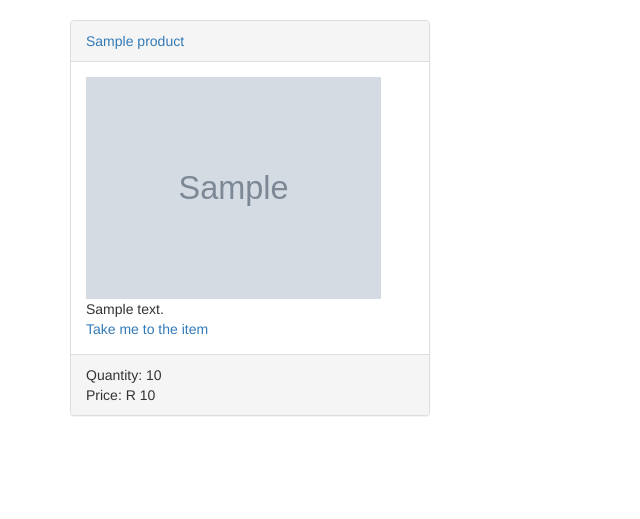
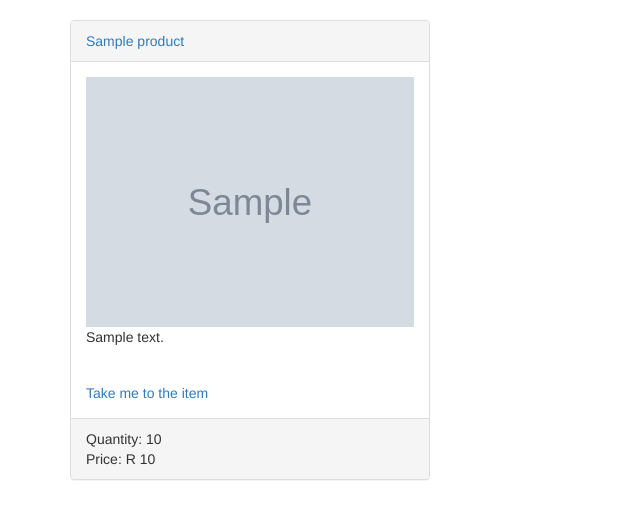
Before and after one commit to MarcoVanderEecken/ShoppingCart, a PHP site: page /productList.php in a window 1280 px wide. Shown: the part 53-572 px from the top of the page, without its empty margins (0-640 px from the left). Run offline with PHP 8.4, Linux system fonts and the light colour scheme; tables that the repository leaves empty or names only in its code hold one stand-in row (values such as "Sample post"); grey boxes marked "Sample" are stand-in pictures.

Commit message:
Version 0.5.3 update. - Item list div is now defined in EM, it will create a scroll pane if over 4 lines. - Image height defined in em

```diff
--- a/html/productListItem.html
+++ b/html/productListItem.html
@@ -1,11 +1,15 @@
             <div class="col-sm-4">
                 <div class="panel panel-default">
                     <div class="panel-heading">
-                        <?php echo "<a href='productItem.php?id={$result['productID']}'" . ">" .  $result['productName'] ?> <?php echo "</a>" ?></div>
+                        <?php echo "<a href='productItem.php?id={$result['productID']}'" . ">" .  $result['productName'] ?> <?php echo "</a>" ?>
+                    </div>
                     <div class="panel-body">
-                        <img src="<?= $result['imagePath'] . $result['imageName']?>" width="90%"><br>
-                        <?php echo $result['productDescription'] ?> <br>
-                        <?php echo "<a href='productItem.php?id={$result['productID']}'" ?>>Take me to the item <?php echo '</a>' ?></div>
-                    <div class="panel-footer"> Quantity: <?php echo $result['productStock'] ?> <br> Price: R <?php echo $result['productPrice'] ?></div>
+                        <img src="<?= $result['imagePath'] . $result['imageName']?>" width="100%" height="250em"><br>
+                        <div style="overflow-y:auto; height: 4em;"> <?php echo $result['productDescription']?></div>
+                        <?php echo "<a href='productItem.php?id={$result['productID']}'" ?>>Take me to the item <?php echo '</a>' ?>
+                    </div>
+                    <div class="panel-footer">
+                        Quantity: <?php echo $result['productStock'] ?> <br> Price: R <?php echo $result['productPrice'] ?>
+                    </div>
                 </div>
             </div>
--- a/productList.php
+++ b/productList.php
@@ -20,7 +20,7 @@
 
     //set up statement for: get product name, description, price and current stock
     $sql = "SELECT product.productID, productName, productDescription, productPrice, productStock, imageName, imagePath FROM product
-          INNER JOIN productimage ON product.productID = productimage.productID;";
+          INNER JOIN productimage ON product.productID = productimage.productID ORDER BY product.productID;";
 
     //save query results
     $results = $conn->query($sql);
@@ -38,7 +38,7 @@
     while ($result = mysqli_fetch_assoc($results)){
         if ($resultID %3 === 0){
             if($resultID !== 0)echo "</div>";
-            echo "<div class='row'>";
+            echo "<div class='row '>";
         }
         include('html/productListItem.html');
         $resultID++; //increment item number
```
